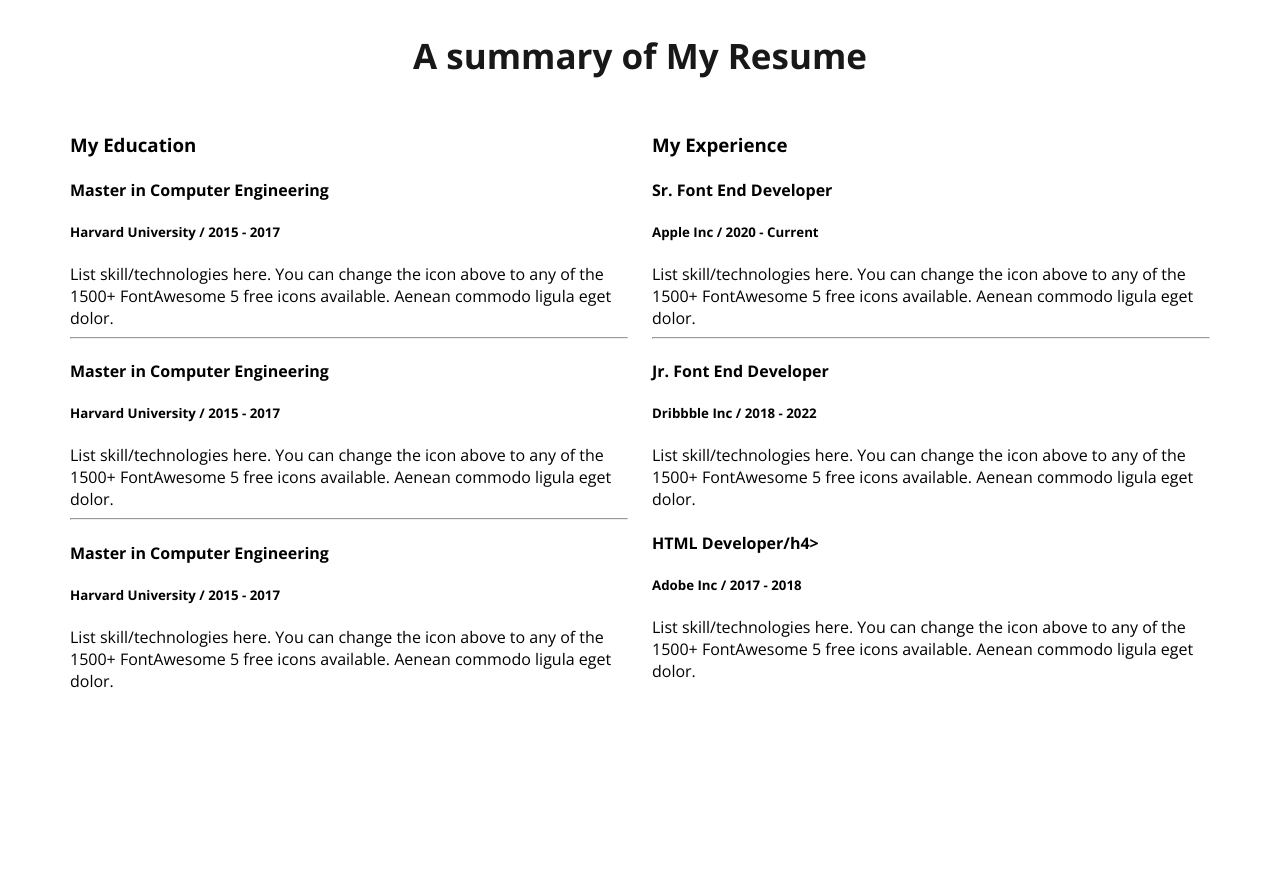
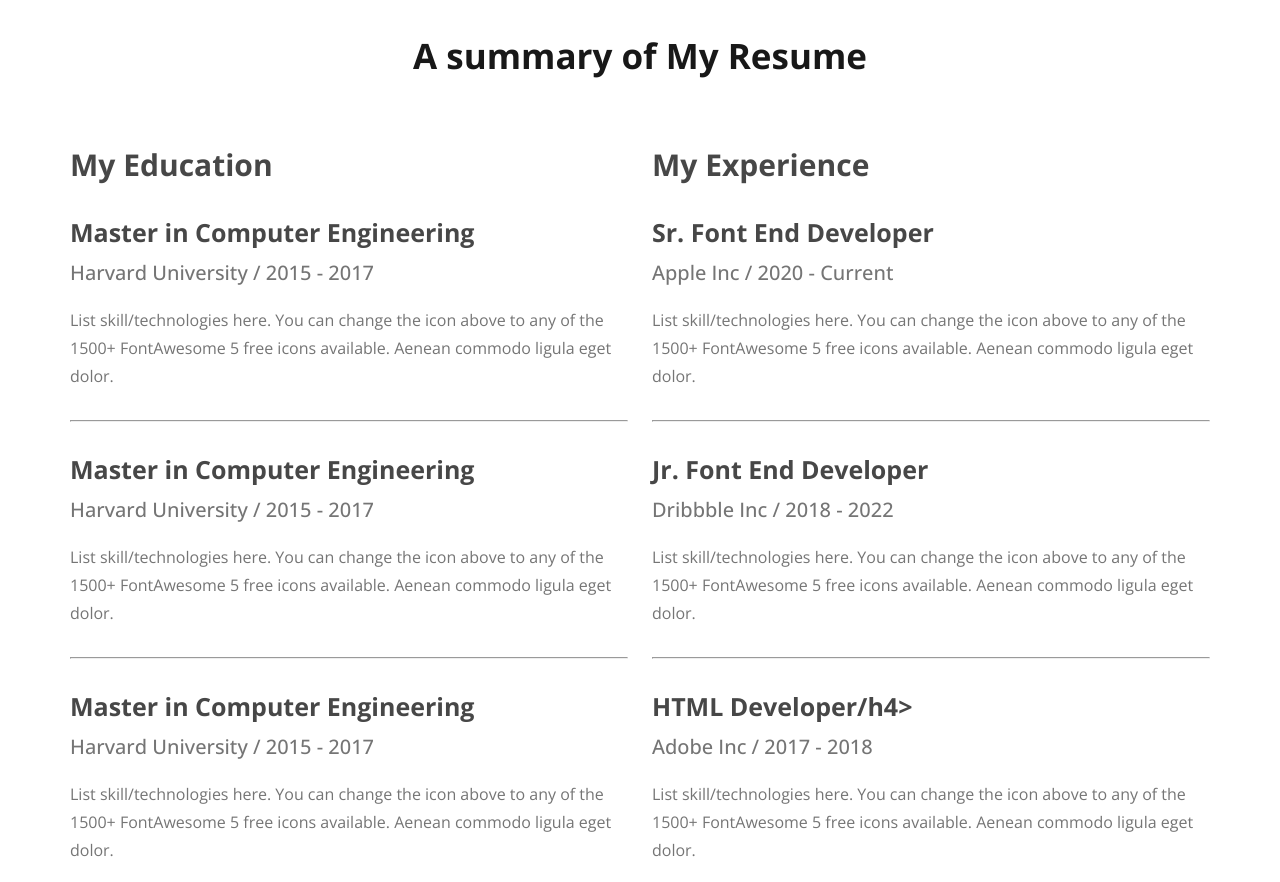
Before and after one commit to ahmed-1430/web-dev-portfolio, a plain HTML site: page index.html in a window 1280 px wide. Shown: the part 2320-3202 px from the top of the page. Before the commit the page ends 3020 px from the top, so only its background shows below. Drawn offline with nearby package versions, Linux system fonts and the light colour scheme.

Commit message:
resume section css added

```diff
--- a/index.html
+++ b/index.html
@@ -126,6 +126,7 @@ to any of the 1500+ FontAwesome 5 free icons available. Aenean commodo ligula eg
                         <div class="experience-description">List skill/technologies here. You can change the icon above
 to any of the 1500+ FontAwesome 5 free icons available. Aenean commodo ligula eget dolor.</div>
                     </div>
+                    <hr>
                     <div class="experience">
                         <h4 class="experience-title">HTML Developer/h4>
                         <h5 class="experience-subtitile">Adobe Inc / 2017 - 2018</h5>
--- a/style/style.css
+++ b/style/style.css
@@ -127,6 +127,31 @@ main {
     display: flex;
     gap: 24px;
 }
+.resume-column-titile {
+    font-size: 30px;
+    font-weight: bold;
+    color: #474747;
+}
+.experience-title {
+    font-size: 25px;
+    font-weight: bold;
+    color: #474747;
+    margin: 0;
+}
+.experience-subtitile {
+    font-size: 20px;
+    font-weight: 500;
+    color: #757575;
+    margin-top: 10px;
+    margin-bottom: 10px;
+}
+.experience-description {
+    font-size: 16px;
+    line-height: 28px;
+    color: #757575;
+    margin-top: 20px;
+    margin-bottom: 10px;
+}
 /* resume section style end  */
 
 /* shared style  */
@@ -165,6 +190,11 @@ main {
 .text-center {
     text-align: center;
 }
+hr {
+    color: #D1D1D1;
+    margin-top: 30px;
+    margin-bottom: 30px;
+}
 
 
         /* shared style End  */
```
